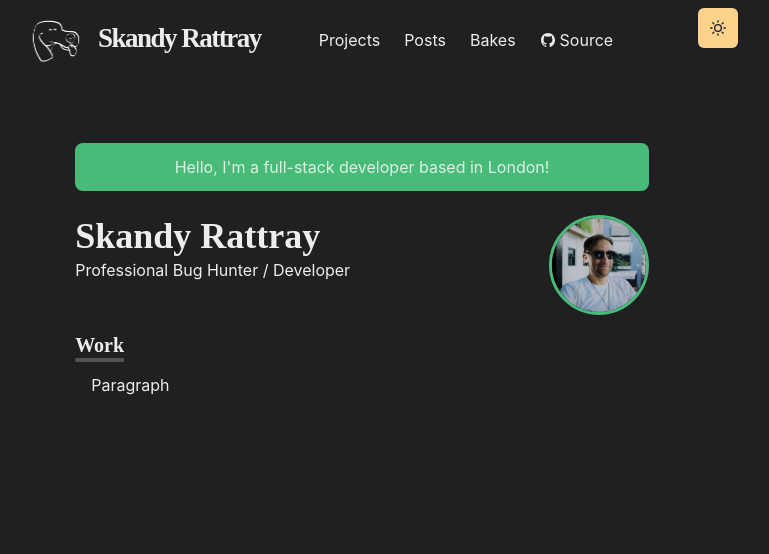
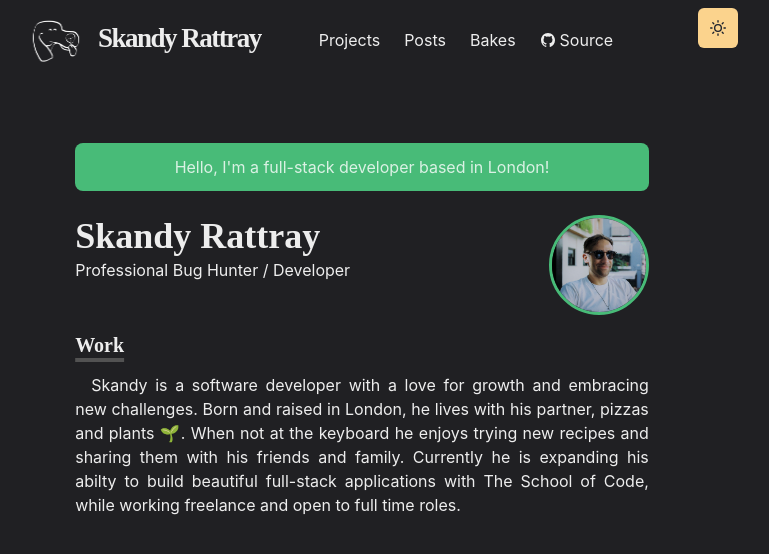
Before and after one commit to skandog/p, a Next.js app: page / in a window 1280 px wide. Shown: the top 554 px of the page, without its empty margins (278-1047 px from the left). Built offline with nearby package versions, Linux system fonts and the light colour scheme.

Commit message:
added about text to the page, draft, will need to be perfected after feedback from others

```diff
--- a/pages/index.js
+++ b/pages/index.js
@@ -55,7 +55,14 @@ const Page = () => {
         <Heading as="h3" variant="section-title">
           Work
         </Heading>
-        <Paragraph>Paragraph</Paragraph>
+        <Paragraph>
+          Skandy is a software developer with a love for growth and embracing
+          new challenges. Born and raised in London, he lives with his partner,
+          pizzas and plants 🌱. When not at the keyboard he enjoys trying new
+          recipes and sharing them with his friends and family. Currently he is
+          expanding his abilty to build beautiful full-stack applications with
+          The School of Code, while working freelance and open to full time roles.
+        </Paragraph>
       </Section>
     </Container>
   )
```
